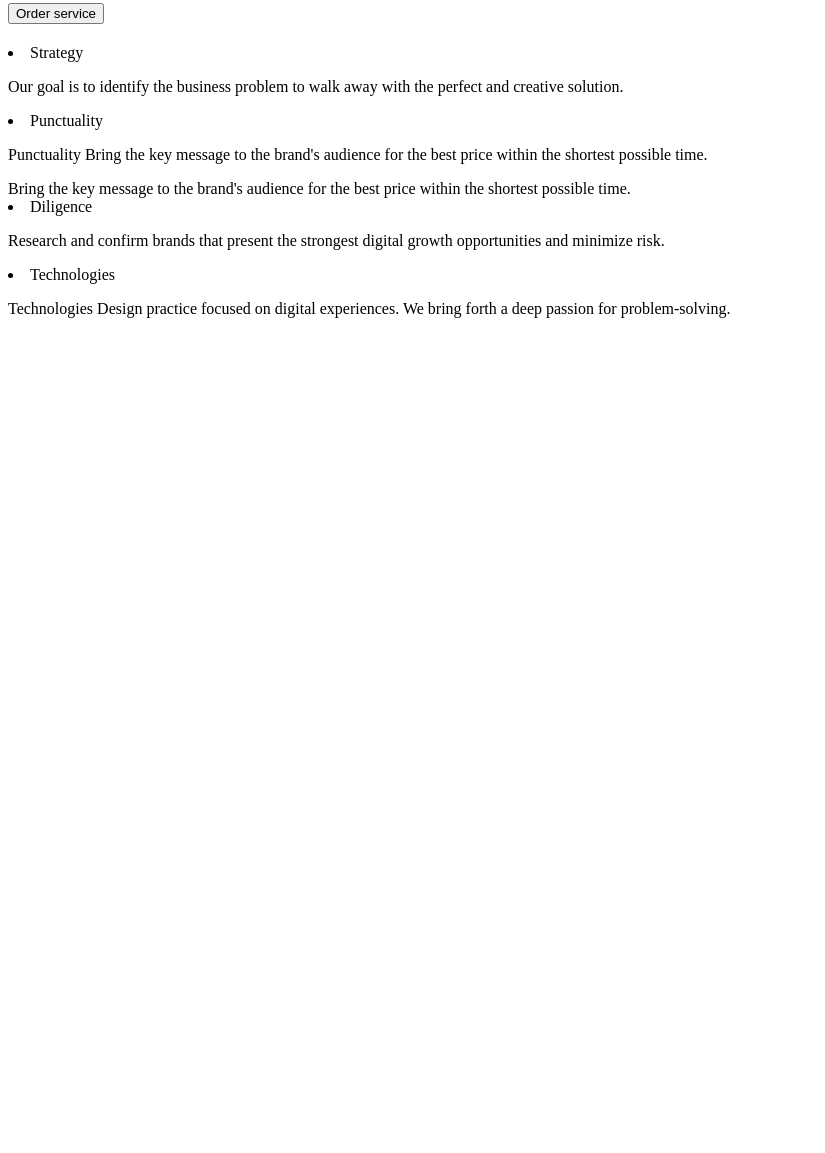
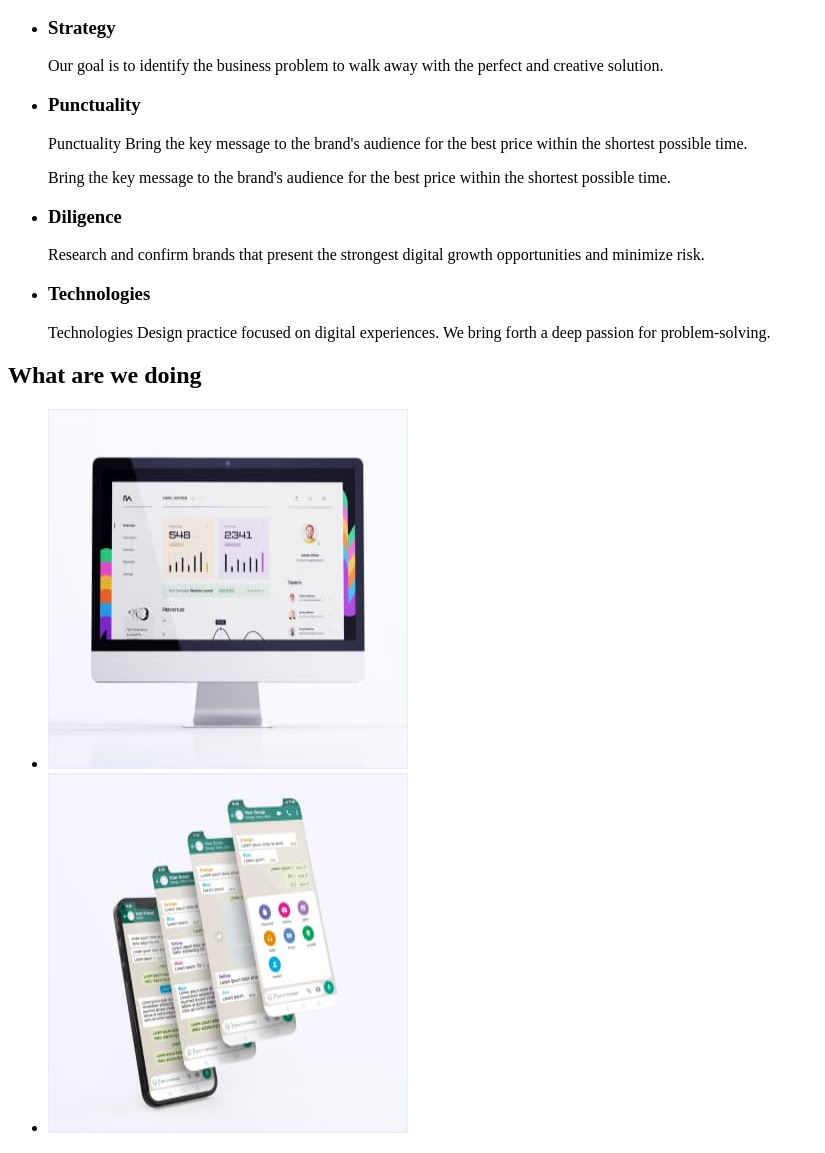
Before and after one commit to Magdaniedziela/goit-markup-hw-01, a plain HTML site: page index.html in a window 1280 px wide. Shown: the part 221-1374 px from the top of the page, without its empty margins (0-825 px from the left). Before the commit the page ends 800 px from the top, so only its background shows below. Drawn offline with Linux system fonts and the light colour scheme.

Commit message:
first index html init

```diff
--- a/index.html
+++ b/index.html
@@ -20,23 +20,21 @@
     </header>
     <main>
       <section>
-        <h1>
-          Effective Solutions<br />
-          for Your Business
-        </h1>
+        <h1>Effective Solutions for Your Business</h1>
         <button type="button">Order service</button>
       </section>
       <section>
         <h2></h2>
+        <ul>
           <li>
-          Strategy
+            <h3>Strategy</h3>
             <p>
               Our goal is to identify the business problem to walk away with the
               perfect and creative solution.
             </p>
           </li>
           <li>
-          Punctuality
+            <h3>Punctuality</h3>
             <p>
               Punctuality Bring the key message to the brand's audience for the
               best price within the shortest possible time.
@@ -45,19 +43,41 @@
             within the shortest possible time.
           </li>
           <li>
-          Diligence
+            <h3>Diligence</h3>
             <p>
               Research and confirm brands that present the strongest digital
               growth opportunities and minimize risk.
             </p>
           </li>
           <li>
-          Technologies
+            <h3>Technologies</h3>
             <p>
               Technologies Design practice focused on digital experiences. We
               bring forth a deep passion for problem-solving.
             </p>
           </li>
+        </ul>
+      </section>
+      <section>
+        <h2>What are we doing</h2>
+        <ul>
+          <li>
+            <img
+              src="images/Rectangle 71 (1).jpg"
+              alt="picture"
+              width="360"
+              height="360"
+            />
+          </li>
+          <li>
+            <img
+              src="images/Rectangle 71 (2) (1).jpg"
+              alt="picture"
+              width="360"
+              height="360"
+            />
+          </li>
+        </ul>
       </section>
     </main>
     <footer></footer>
```
Also changed, not shown: images/Rectangle 71 (1).jpg (added), images/Rectangle 71 (2) (1).jpg (added). Lines whose indentation alone changed are shown as unchanged.
